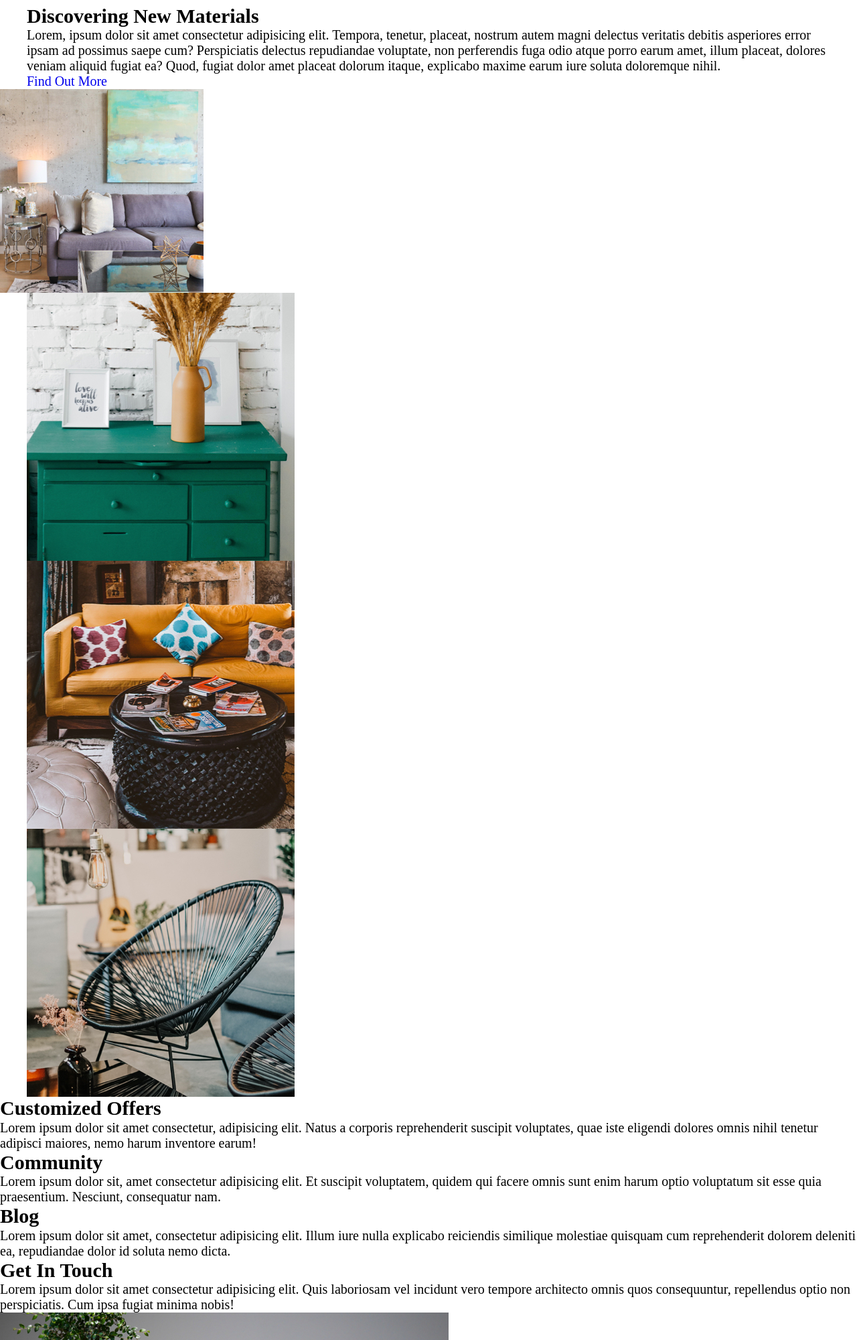
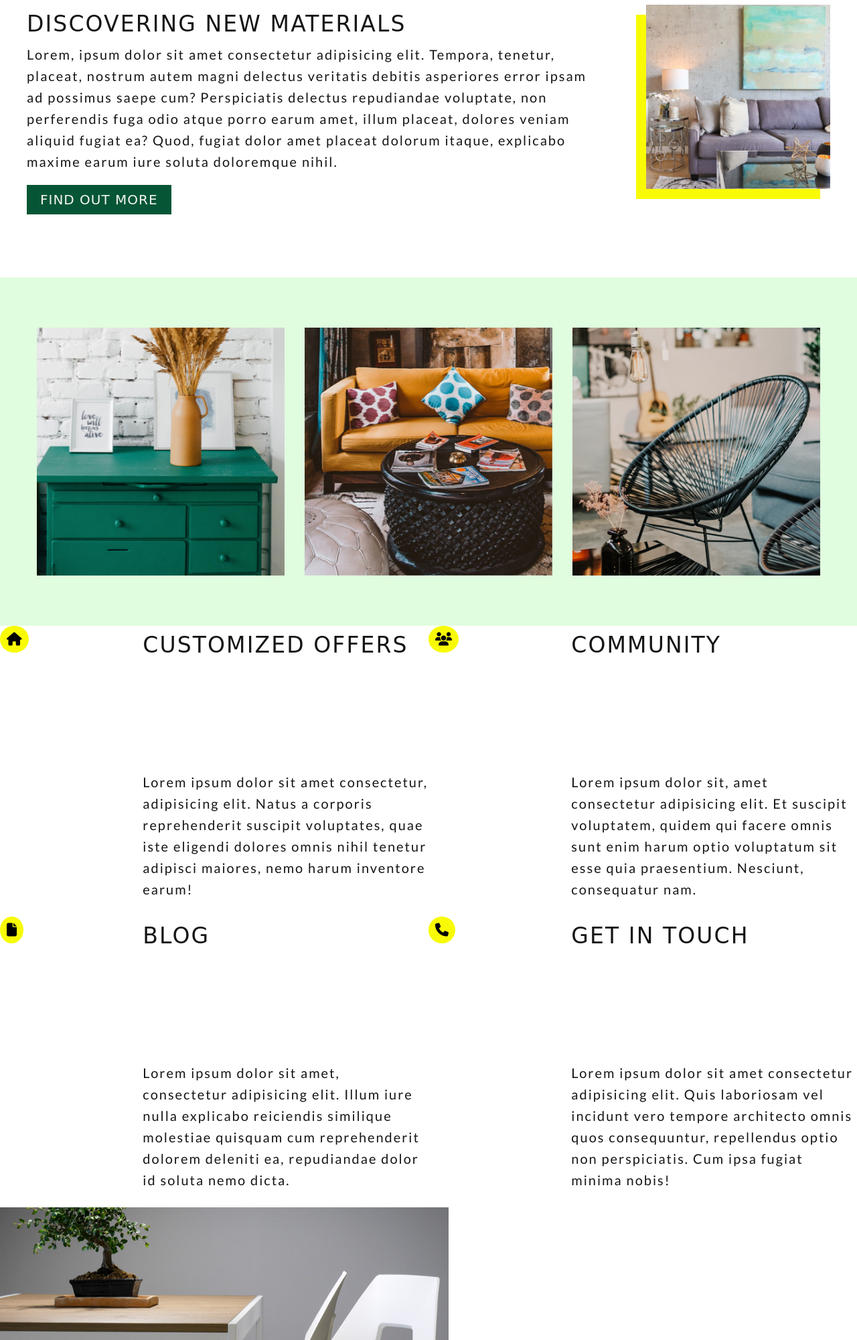
Before and after one commit to coreybrendan/corey-sheldrick-project1, a plain HTML site: page index.html in a window 1280 px wide. Shown: the part 800-2800 px from the top of the page at 67% size. Drawn offline with Linux system fonts and the light colour scheme; a web font is replaced by a local one.

Commit message:
scaffolded text grid in home page

```diff
--- a/index.html
+++ b/index.html
@@ -7,6 +7,7 @@
   <title>Sanctuary Helpers — Home</title>
   <link rel="preconnect" href="https://fonts.gstatic.com">
   <link href="https://fonts.googleapis.com/css2?family=Kumar+One&family=Kumar+One+Outline&family=Lato:wght@400;700&display=swap" rel="stylesheet">
+  <script src="https://kit.fontawesome.com/963cbc1ddd.js" crossorigin="anonymous"></script>
   <link rel="stylesheet" href="./styles/style.css">
 </head>
 <body class="home">
@@ -25,8 +26,8 @@
     <img src="./assets/header-box.png" alt="A pair of blue velvet armchairs staged with green throw pillows.">
   </header>
   <main>
-    <section class="discover">
-      <div class="text-container wrapper">
+    <section class="discover wrapper">
+      <div class="text-container">
         <h2>Discovering New Materials</h2>
         <p>Lorem, ipsum dolor sit amet consectetur adipisicing elit. Tempora, tenetur, placeat, nostrum autem magni delectus veritatis debitis asperiores error ipsam ad possimus saepe cum? Perspiciatis delectus repudiandae voluptate, non perferendis fuga odio atque porro earum amet, illum placeat, dolores veniam aliquid fugiat ea? Quod, fugiat dolor amet placeat dolorum itaque, explicabo maxime earum iure soluta doloremque nihil.</p>
         <a href="#">Find Out More</a>
@@ -35,22 +36,28 @@
     </section> <!-- /.discover -->
     <section class="gallery">
       <div class="image-container wrapper">
-        <ul>
+        <ul class="clearfix">
           <li><img src="./assets/gallery-image-1.jpg" alt="An emerald green chest of drawers topped with framed art and a vase of dried pampas grass."></li>
           <li><img src="./assets/gallery-image-2.jpg" alt="A living room featuring a mustard mid-century couch and round black coffee table topped with magazines."></li>
           <li><img src="./assets/gallery-image-3.jpg" alt="The showroom of a furniture store prominently featuring a black acalpulco chair."></li>
         </ul>
       </div>
     </section> <!-- /.gallery -->
-    <section class="text-grid">
-      <h2>Customized Offers</h2>
-      <p>Lorem ipsum dolor sit amet consectetur, adipisicing elit. Natus a corporis reprehenderit suscipit voluptates, quae iste eligendi dolores omnis nihil tenetur adipisci maiores, nemo harum inventore earum!</p>
-      <h2>Community</h2>
-      <p>Lorem ipsum dolor sit, amet consectetur adipisicing elit. Et suscipit voluptatem, quidem qui facere omnis sunt enim harum optio voluptatum sit esse quia praesentium. Nesciunt, consequatur nam.</p>
-      <h2>Blog</h2>
-      <p>Lorem ipsum dolor sit amet, consectetur adipisicing elit. Illum iure nulla explicabo reiciendis similique molestiae quisquam cum reprehenderit dolorem deleniti ea, repudiandae dolor id soluta nemo dicta.</p>
-      <h2>Get In Touch</h2>
-      <p>Lorem ipsum dolor sit amet consectetur adipisicing elit. Quis laboriosam vel incidunt vero tempore architecto omnis quos consequuntur, repellendus optio non perspiciatis. Cum ipsa fugiat minima nobis!</p>
+    <section>
+      <ul class="text-grid">
+        <li class="item1"><i class="fas fa-home"></i></li>
+        <li class="item2"><h2>Customized Offers</h2></li>
+        <li class="item3"><p>Lorem ipsum dolor sit amet consectetur, adipisicing elit. Natus a corporis reprehenderit suscipit voluptates, quae iste eligendi dolores omnis nihil tenetur adipisci maiores, nemo harum inventore earum!</p></li>
+        <li class="item4"><i class="fas fa-users"></i></li>
+        <li class="item5"><h2>Community</h2></li>
+        <li class="item6"><p>Lorem ipsum dolor sit, amet consectetur adipisicing elit. Et suscipit voluptatem, quidem qui facere omnis sunt enim harum optio voluptatum sit esse quia praesentium. Nesciunt, consequatur nam.</p></li>
+        <li class="item7"><i class="fas fa-file"></i></li>
+        <li class="item8"><h2>Blog</h2></li>
+        <li class="item9"><p>Lorem ipsum dolor sit amet, consectetur adipisicing elit. Illum iure nulla explicabo reiciendis similique molestiae quisquam cum reprehenderit dolorem deleniti ea, repudiandae dolor id soluta nemo dicta.</p></li>
+        <li class="item10"><i class="fas fa-phone"></i></li>
+        <li class="item11"><h2>Get In Touch</h2></li>
+        <li class="item12"><p>Lorem ipsum dolor sit amet consectetur adipisicing elit. Quis laboriosam vel incidunt vero tempore architecto omnis quos consequuntur, repellendus optio non perspiciatis. Cum ipsa fugiat minima nobis!</p></li>
+      </ul>
     </section> <!-- /.text-grid -->
     <section class="program-location">
       <img src="./assets/left-image.jpg" alt="Modern dining chairs and table set accented with a bonsai tree.">
--- /dev/null
+++ b/styles/sass/_main.scss
@@ -0,0 +1,105 @@
+// .home styles
+.discover {
+  display: flex;
+  justify-content: space-between;
+  flex-wrap: wrap;
+  margin-bottom: 100px;
+}
+
+.discover img {
+  box-shadow: -15px 15px $quinary;
+  width: 275px;
+  height: 275px;
+  flex-shrink: 0;
+}
+
+.home .text-container {
+  // display: flex;
+  // flex-direction: column;
+  // justify-content: center;
+  width: 70%;
+}
+
+h2 {
+  @include h2-font;
+}
+
+p {
+  @include body-font;
+  margin-bottom: 25px;
+}
+
+.discover a {
+  @include button-font;
+  padding: 10px 20px;
+  background-color: #065635;
+}
+// /.discover
+
+.gallery {
+  background-color: #E0FDDF;
+}
+
+.gallery li {
+  width: calc((100% / 3) - 30px);
+  float: left;
+  margin: 15px;
+  padding: 60px 0;
+}
+// /.gallery
+
+.text-grid {
+  display: grid;
+  grid-template-columns: 1fr 2fr 1fr 2fr;
+  grid-template-rows: 1fr 1fr 1fr 1fr;
+}
+
+.item2 {
+  grid-column-start: 2;
+}
+
+.item3 {
+  grid-column-start: 2;
+  grid-row-start: 2;
+}
+
+.item6 {
+  grid-column-start: 4;
+  grid-row-start: 2;
+}
+
+.item7 {
+  grid-column-start: 1;
+  grid-row-start: 3;
+}
+
+.item8 {
+  grid-column-start: 2;
+  grid-row-start: 3;
+}
+
+.item9 {
+  grid-column-start: 2;
+  grid-row-start: 4;
+}
+
+.item10 {
+  grid-column-start: 3;
+  grid-row-start: 3;
+}
+
+.item11 {
+  grid-column-start: 4;
+  grid-row-start: 3;
+}
+
+.item12 {
+  grid-column-start: 4;
+  grid-row-start: 4;
+}
+
+li i {
+  padding: 10px;
+  border-radius: 50%;
+  background-color: $quinary;
+}
--- a/styles/sass/_variables.scss
+++ b/styles/sass/_variables.scss
@@ -3,9 +3,6 @@ $secondary: #F5F5F5;
 $tertiary: #065635;
 $quaternary: #E0FDDF;
 $quinary: #F8FB05;
-// $base-font: 'Lato', sans-serif;
-// $h1-font: 'Kumar One Outline', cursive;
-// $h2-font: 'Kumar One', cursive;
 
 @mixin nav-font() {
   font-family: 'Lato', sans-serif;
@@ -27,11 +24,42 @@ $quinary: #F8FB05;
   text-transform: uppercase;
 }
 
+@mixin h2-font() {
+  font-family: 'Kumar One', cursive;
+  font-weight: 400;
+  font-size: 1.65rem;
+  color: #151514;
+  line-height: 58px;
+  letter-spacing: 2.1px;
+  text-transform: uppercase;
+}
+
 @mixin logo-font() {
   font-family: 'Kumar One', cursive;
   font-weight: 400;
   font-size: 1.1rem;
+  color: #151514;
   line-height: 24px;
   letter-spacing: 1.2px;
   text-transform: uppercase;
 }
+
+@mixin body-font() {
+  font-family: 'Lato', sans-serif;
+  font-weight: 400;
+  font-size: 1rem;
+  color: #151514;
+  line-height: 32px;
+  letter-spacing: 2px;
+}
+
+@mixin button-font() {
+  font-family: 'Kumar One', cursive;
+  font-weight: 400;
+  font-size: 1rem;
+  color: #F5F5F5;
+  text-align: center;
+  line-height: 32px;
+  letter-spacing: 1px;
+  text-transform: uppercase;
+}
--- a/styles/sass/style.scss
+++ b/styles/sass/style.scss
@@ -1,3 +1,4 @@
 @import 'setup';
 @import 'variables';
 @import 'header';
+@import 'main';
```
Also changed, not shown: styles/style.css.
